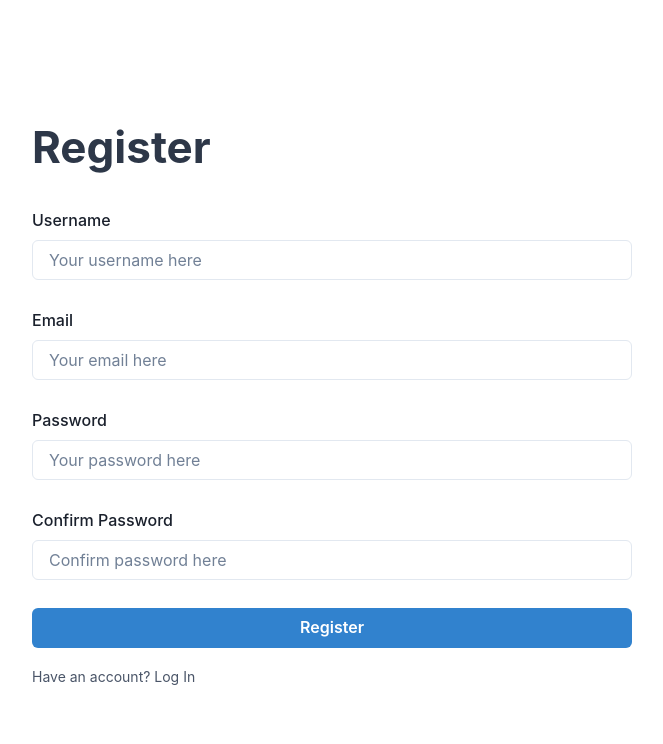
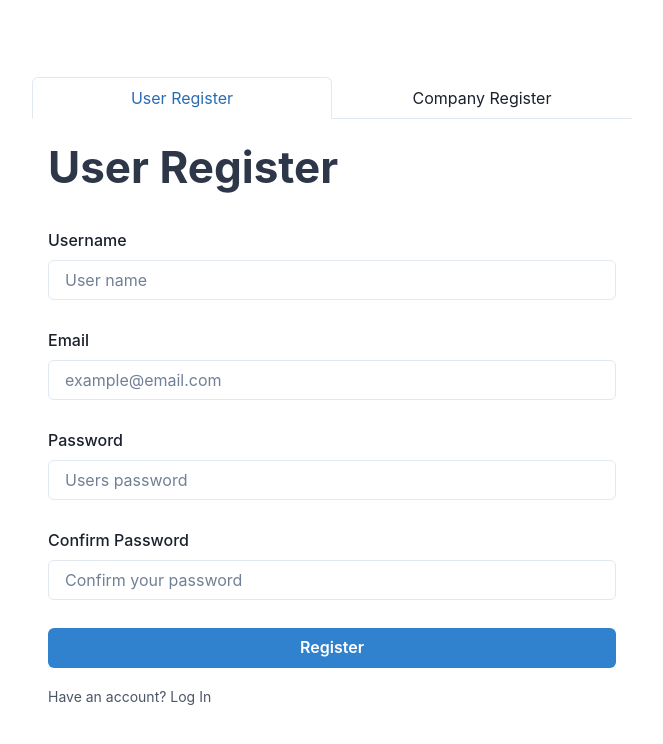
Before and after one commit to derleysoares94/auction_project, a React (Create React App) app in the folder frontend/: page /register in a window 1280 px wide. Shown: the top 744 px of the page, without its empty margins (308-971 px from the left). Built offline with nearby package versions, Linux system fonts and the light colour scheme; no server answers.

Commit message:
Creating register company form

```diff
--- a/frontend/src/App.js
+++ b/frontend/src/App.js
@@ -5,7 +5,7 @@ import { ChakraProvider, Flex } from '@chakra-ui/react'
 import Login from './routes/login';
 import Home from './routes/home';
 import { AuthProvider } from './context/useAuth';
-import PrivateRoute from './components/private_route';
+//import PrivateRoute from './components/private_route';
 import Register from './routes/register';
 
 function App() {
--- a/frontend/src/routes/home.js
+++ b/frontend/src/routes/home.js
@@ -30,7 +30,7 @@ const Home = () => {
             <Heading>Welcome back</Heading>
             <VStack>
                 {auctions.map((auction) => {
-                    return <Text>{auction.description}</Text>
+                    return <Text key={auction.id}>{auction.description}</Text>
                 })}
             </VStack>
             <Button onClick={handleLogout} colorScheme="red">Logout</Button>
--- a/frontend/src/routes/login.js
+++ b/frontend/src/routes/login.js
@@ -28,7 +28,7 @@ const Login = () => {
     }
 
     return (
-        <VStack minH='500px' w='70%' maxW='400px' justifyContent='start' alignItems='start'>
+        <VStack minH='500px' w='600px' maxW='600px' justifyContent='start' alignItems='start'>
             <Text mb='20px' color='gray.700' fontSize='44px' fontWeight='bold'>Login</Text>
             <FormControl mb='20px'>
                 <FormLabel>Username</FormLabel>
--- a/frontend/src/routes/register.js
+++ b/frontend/src/routes/register.js
@@ -1,4 +1,9 @@
 import {
+    Tabs,
+    TabList,
+    TabPanels,
+    Tab,
+    TabPanel,
     FormControl,
     FormLabel,
     Button,
@@ -18,11 +23,20 @@ const Register = () => {
     const [password, setPassword] = useState('')
     const [passwordConfirm, setPasswordConfirm] = useState('')
 
-    const { registerUser } = useAuth();
+    const [companyName, setCompanyName] = useState('');
+    const [companyEmail, setCompanyEmail] = useState('');
+    const [companyPassword, setCompanyPassword] = useState('');
+    const [companyPasswordConfirm, setCompanyPasswordConfirm] = useState('');
+
+    const { registerUser/*, registerCompany */} = useAuth();
     const nav = useNavigate();
 
-    const handleLogin = async () => {
+    const handleUserRegister = async () => {
         await registerUser(username, email, password, passwordConfirm)
+    }
+
+    const handleCompanyRegister = async () => {
+        /*await registerCompany(companyName, companyEmail, companyPassword, companyPasswordConfirm)*/
     }
 
     const handleNavigate = () => {
@@ -30,27 +44,64 @@ const Register = () => {
     }
 
     return (
-        <VStack minH='500px' w='70%' maxW='600px' justifyContent='start' alignItems='start'>
-            <Text mb='20px' color='gray.700' fontSize='44px' fontWeight='bold'>Register</Text>
-            <FormControl mb='20px'>
+        <Tabs variant="enclosed" isFitted w="600px">
+            <TabList>
+                <Tab>User Register</Tab>
+                <Tab>Company Register</Tab>
+            </TabList>
+
+            <TabPanels>
+                {/* tab User register */}
+                <TabPanel>
+                    <VStack minH="500px" w="100%" maxW="800px" justifyContent="start" alignItems="start">
+                        <Text mb="20px" color="gray.700" fontSize="44px" fontWeight="bold">User Register</Text>
+                        <FormControl mb="20px">
                             <FormLabel>Username</FormLabel>
-                <Input bg='white' onChange={(e) => setUsername(e.target.value)} value={username} type='text' placeholder='Your username here' />
+                            <Input bg="white" onChange={(e) => setUsername(e.target.value)} value={username} type="text" placeholder="User name" />
                         </FormControl>
-            <FormControl mb='20px'>
+                        <FormControl mb="20px">
                             <FormLabel>Email</FormLabel>
-                <Input bg='white' onChange={(e) => setEmail(e.target.value)} value={email} type='email' placeholder='Your email here' />
+                            <Input bg="white" onChange={(e) => setEmail(e.target.value)} value={email} type="email" placeholder="example@email.com" />
                         </FormControl>
-            <FormControl mb='20px'>
+                        <FormControl mb="20px">
                             <FormLabel>Password</FormLabel>
-                <Input bg='white' onChange={(e) => setPassword(e.target.value)} value={password} type='password' placeholder='Your password here' />
+                            <Input bg="white" onChange={(e) => setPassword(e.target.value)} value={password} type="password" placeholder="Users password" />
                         </FormControl>
                         <FormControl>
                             <FormLabel>Confirm Password</FormLabel>
-                <Input bg='white' onChange={(e) => setPasswordConfirm(e.target.value)} value={passwordConfirm} type='password' placeholder='Confirm password here' />
+                            <Input bg="white" onChange={(e) => setPasswordConfirm(e.target.value)} value={passwordConfirm} type="password" placeholder="Confirm your password" />
                         </FormControl>
-            <Button mb='10px' colorScheme='blue' mt='20px' w='100%' onClick={handleLogin}>Register</Button>
+                        <Button mb="10px" colorScheme="blue" mt="20px" w="100%" onClick={handleUserRegister}>Register</Button>
                         <Text onClick={handleNavigate} cursor='pointer' color='gray.600' fontSize='14px'>Have an account? Log In</Text>
                     </VStack>
+                </TabPanel>
+
+                {/* Tab company register */}
+                <TabPanel>
+                    <VStack minH="500px" w="100%" maxW="800px" justifyContent="start" alignItems="start">
+                        <Text mb="20px" color="gray.700" fontSize="44px" fontWeight="bold">Company Register</Text>
+                        <FormControl mb="20px">
+                            <FormLabel>Company's Name</FormLabel>
+                            <Input bg="white" onChange={(e) => setCompanyName(e.target.value)} value={companyName} type="text" placeholder="Companys name" />
+                        </FormControl>
+                        <FormControl mb="20px">
+                            <FormLabel>Email</FormLabel>
+                            <Input bg="white" onChange={(e) => setCompanyEmail(e.target.value)} value={companyEmail} type="email" placeholder="Companys email" />
+                        </FormControl>
+                        <FormControl mb="20px">
+                            <FormLabel>Senha</FormLabel>
+                            <Input bg="white" onChange={(e) => setCompanyPassword(e.target.value)} value={companyPassword} type="password" placeholder="Companys password" />
+                        </FormControl>
+                        <FormControl>
+                            <FormLabel>Confirm Password</FormLabel>
+                            <Input bg="white" onChange={(e) => setCompanyPasswordConfirm(e.target.value)} value={companyPasswordConfirm} type="password" placeholder="Confirm password" />
+                        </FormControl>
+                        <Button mb="10px" colorScheme="blue" mt="20px" w="100%" onClick={handleCompanyRegister}>Register</Button>
+                        <Text onClick={handleNavigate} cursor='pointer' color='gray.600' fontSize='14px'>Have an account? Log In</Text>
+                    </VStack>
+                </TabPanel>
+            </TabPanels>
+        </Tabs>
     )
 }
 
```
Lines whose indentation alone changed are shown as unchanged.
